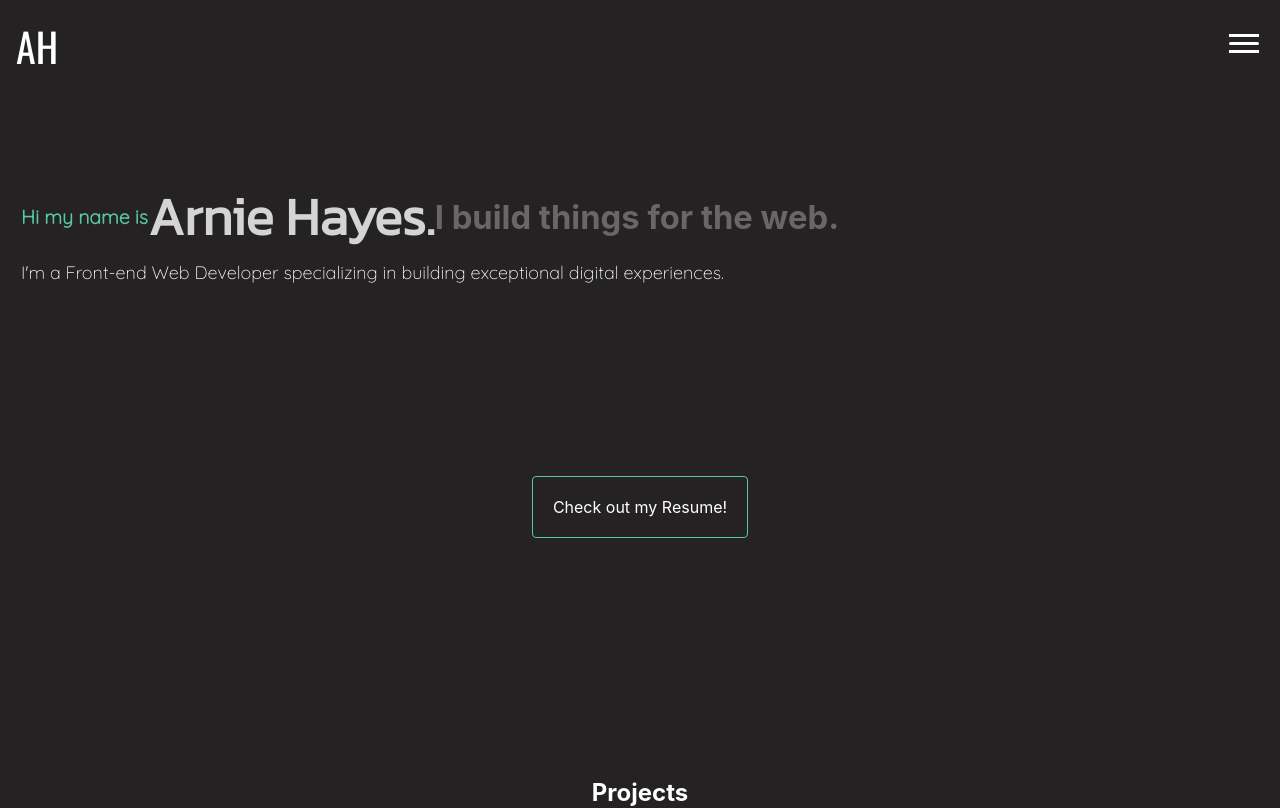
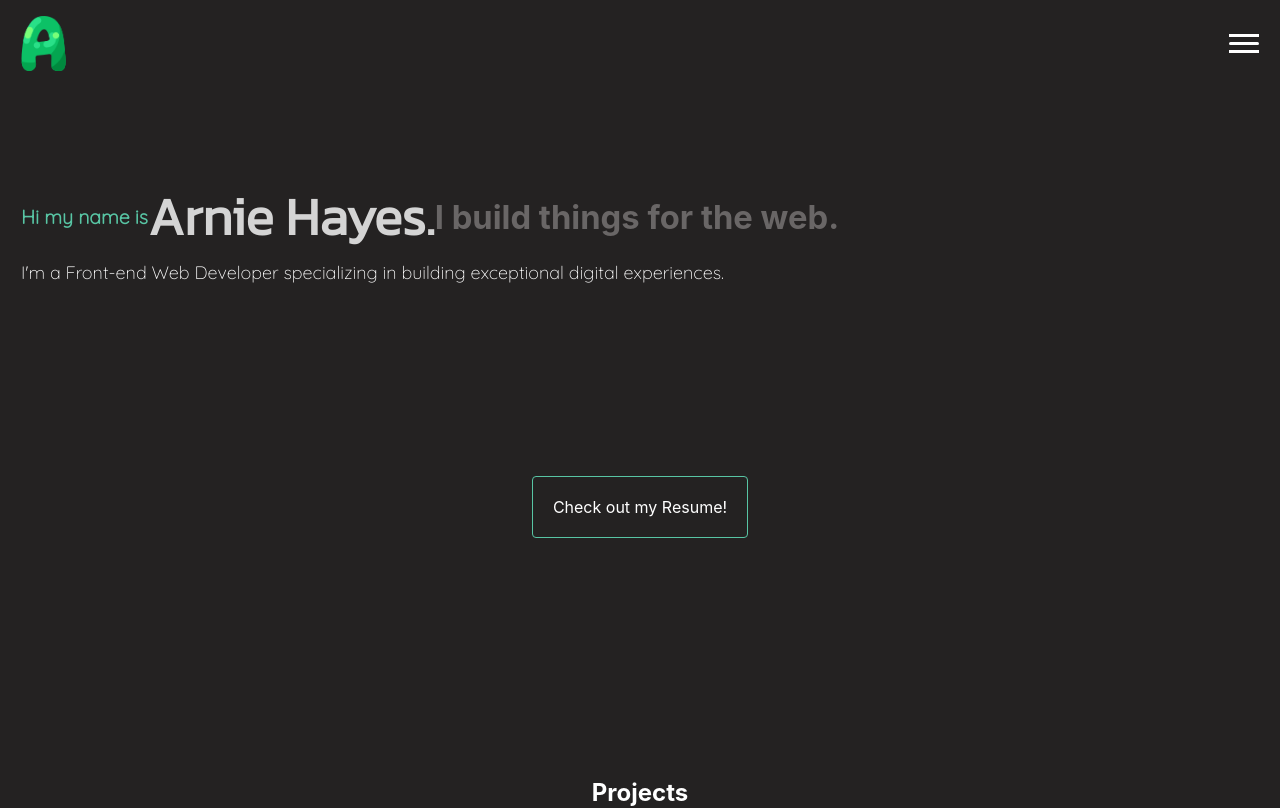
Before and after one commit to arniehayes/Arnie-Hayes-Portfolio, a Next.js app: page / in a window 1280 px wide. Shown: the top 808 px of the page. Built offline with nearby package versions, Linux system fonts and the light colour scheme.

Commit message:
logo fix

```diff
--- a/components/Header/Header.js
+++ b/components/Header/Header.js
@@ -4,7 +4,11 @@ import Nav from "./Nav/Nav";
 const Header = () => {
   return (
       <header className={style.container}>
-          <div className={style.name}>AH</div>
+      <div className={style.logo}>
+        <a href="/">
+          <img src="a.png"/>
+        </a>
+      </div>
           <Nav />
     </header>
   );
--- a/components/Header/Header.module.scss
+++ b/components/Header/Header.module.scss
@@ -10,10 +10,12 @@
     align-items: center;
 }
 
-.name {
-    //width: 100%;
+.logo {
     display: flex;
     justify-content: center;
-    color: white;
-    font-size: 40px;
+
+    img {
+        width: 55px;
+        height: auto;
+    }
 }
```
Also changed, not shown: public/a.png (added), public/keyboard-key-a.png (added).
